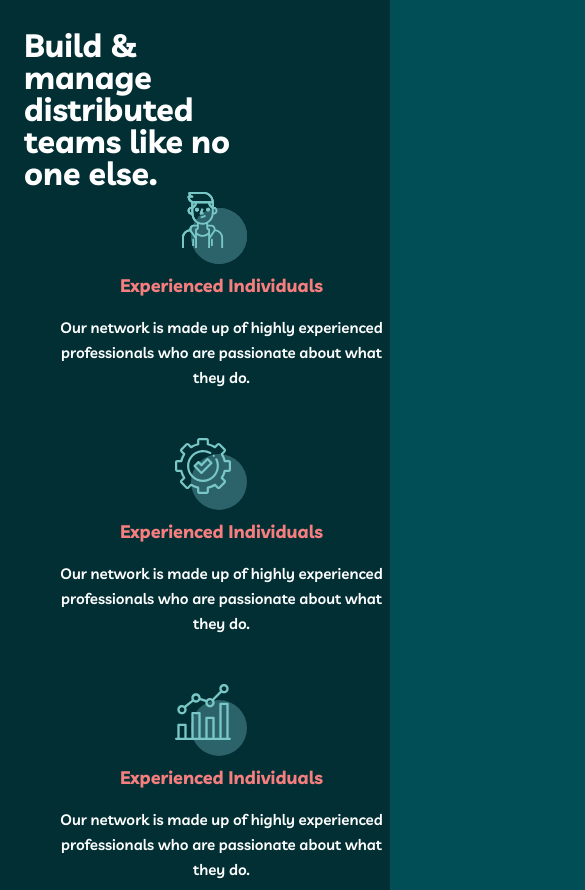
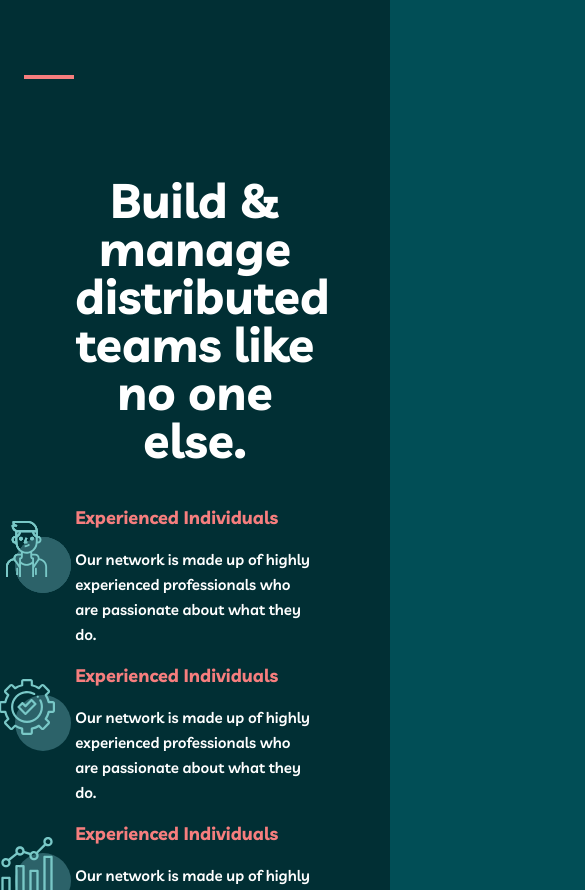
Before and after one commit to Mirismoil/2-month-site-myteam, a plain HTML site: page index.html in a window 390 px wide. Shown: the part 1110-2000 px from the top of the page, 585 px wide, since content can reach past the window. Drawn offline with Linux system fonts and the light colour scheme.

Commit message:
sectin commit

```diff
--- a/index.html
+++ b/index.html
@@ -170,9 +170,9 @@
           </div>
         </div>
       </section>
-      <section class="ready-section">
+      <!-- <section class="ready-section">
         <div class="container">
-          <div class="deliv">
+          <div class="box-ready">
             <h2>
               Ready to get started?
             </h2>
@@ -181,11 +181,11 @@
             </a>
           </div>
         </div>
-      </section>
+      </section> -->
     </main>
     <!-- Site Main End  -->
     <!-- Site Footer Start  -->
-    <footer class="site-footer">
+    <!-- <footer class="site-footer">
       <div class="wrapper-ready">
         <div class="container">
           <div class="footer-inner footer">
@@ -194,7 +194,7 @@
         </div>
       </div>
     </div>
-    </footer>
+    </footer> -->
     <!-- Site Footer End  -->
   </body>
 </html>
--- a/scss/_general.scss
+++ b/scss/_general.scss
@@ -5,7 +5,8 @@ body{
     margin: 0;
     padding: 0;
     background-color: #014e56;
-    font-family: "Livvic", sans-serif;;
+    font-family: "Livvic", sans-serif;
+
 }
 
 img{
--- a/scss/blocks/_blocks.scss
+++ b/scss/blocks/_blocks.scss
@@ -3,6 +3,6 @@
 @import "header";
 @import "hero";
 @import "her-build";
-@import "deliv";
-@import"box-readt";
+@import "start";
+@import"box-ready";
 @import "footer";
--- a/scss/blocks/_box-ready.scss
+++ b/scss/blocks/_box-ready.scss
@@ -1,10 +1,5 @@
-.wrapper-ready{
-
-background: #F67E7E;
-}
 
 .box-ready{
-    margin-top: 151px;
     display: flex;
     align-items: center;
     justify-content: space-between;
--- a/scss/blocks/_container.scss
+++ b/scss/blocks/_container.scss
@@ -1,4 +1,5 @@
 .container{
+    width: 100%;
     margin: 0 auto;
     padding: 0 20px;
     max-width: 1200px;
--- a/scss/blocks/_her-build.scss
+++ b/scss/blocks/_her-build.scss
@@ -89,117 +89,25 @@
   color: #ffffff;
 }
 
-@media only screen and (max-width: 1000px) {
-  .hero {
+
+
+@media only screen and (max-width:972px) {
+  .her-build{
     flex-direction: column;
+    justify-content: center;
     text-align: center;
+    width: 70%;
+    margin: 0 auto;
   }
-.container{
-  padding:100px 98px 100px 64px;
-}
-  .hero-wrapper {
-    margin-bottom: 24px;
-  }
-  .hero-section__text {
-    width: 457px;
-  }
-  .hero-section__text > p {
-    font-size: 15px;
-    line-height: 28px;
-  }
-  .hero-section__text > span {
-    display: none;
-  }
-  .hero-wrapper1 {
-    margin-bottom: 1px;
-  }
-  .her-build {
-    display: flex;
-    flex-direction: column;
-    align-items: start;
-  }
-  .hero-wrapper1 > h2 {
-    font-weight: 700;
-    font-size: 32px;
-    line-height: 32px;
-  }
-  .hero-section__text > p {
-    line-height: 25px;
-  }
-  .wrapper-build__text {
-    width: 478px;
+  .hero-wrapper1{
+    margin-bottom: 0;
+    width: 100%;
   }
   .hero-section__text2{
-    padding-left: 73px;
+    text-align: start;
+    justify-content: center;
+  }
+  .wrapper-build__text{
+    width: 100%;
   }
 }
-
-@media only screen and (max-width: 870px) {
-  .hero-wrapper {
-    width: 501px;
-  }
-  .hero-section__text {
-    width: 327px;
-  }
-  .container{
-    padding:100px 98px 100px 26px;
-  }
-    .hero-wrapper1{
-      width: 240px;
-      margin-bottom: 56px;
-    }
-    .hero-section__title1{
-      margin-bottom: 128px;
-      text-align: center;
-    }
-    .hero-section__title1:nth-child(1) {
-      position: relative;
-    }
-    .hero-section__text2{
-      padding-left: 34px;
-    }
-    .hero-section__title1:nth-child(1) ::before {
-      content: " ";
-      width: 72px;
-      height: 72px;
-      top: -80px;
-      left: 117px;
-      position: absolute;
-      background-image: url("../../images/befor1.svg");
-      background-repeat: no-repeat;
-      vertical-align: middle;
-    }
-    .hero-section__title1:nth-child(2) {
-      position: relative;
-    }
-    .hero-section__title1:nth-child(2)::before {
-      content: " ";
-      width: 72px;
-      height: 72px;
-      top: -80px;
-      left: 117px;
-      position: absolute;
-      background-image: url("../../images/befor2.svg");
-      background-repeat: no-repeat;
-      vertical-align: middle;
-    }
-    .hero-section__title1:nth-child(3) {
-      position: relative;
-    }
-    .hero-section__title1:nth-child(3)::before {
-      position: absolute;
-      width: 72px;
-      height: 72px;
-      content: " ";
-      background-size: 100%;
-      top: -80px;
-      left: 117px;
-      background-image: url("../../images/befor3.svg");
-      background-repeat: no-repeat;
-      vertical-align: middle;
-    }
-    .wrapper-build__text{
-      width: 327px;
-      text-align: center;
-    }
-}
--- a/scss/blocks/_hero.scss
+++ b/scss/blocks/_hero.scss
@@ -34,39 +34,20 @@
   color: #ffffff;
 }
 
-@media only screen and (max-width: 1090px) {
-  .hero {
-    align-items: center;
+
+@media only screen and (max-width:803px){
+  .hero{
+    flex-direction: column;
+    justify-content: center;
+    text-align: center;
   }
 }
 
-@media only screen and (max-width: 1000px) {
-  .hero {
-    flex-direction: column;
-    text-align: center;
+@media only screen and (max-width:635px){
+  .hero-wrapper{
+    width: 100%;
   }
-
-  .hero-wrapper{
-    margin-bottom: 24px;
-  }
-  .hero-section__text {
-    width: 457px;
- }
-  .hero-section__text > p {
-    font-size: 15px;
-    line-height: 28px;
-  }
-  .hero-section__text > span {
-    display: none;
+  .hero-section__text{
+    width: 100%;
   }
 }
-
-@media only screen and (max-width: 870px) {
-  .hero-wrapper{
-   width: 501px;
-  }
-  .hero-section__text{
-    width: 327px;
-  }
-
-}
--- a/scss/blocks/_start.scss
+++ b/scss/blocks/_start.scss
@@ -1,5 +1,5 @@
 .deliv-section-top {
-  margin: 140px 254px 0 125px;
+  margin: 0px 51px;
   width: 932px;
 }
 .deliv-section-top > h2 {
@@ -58,44 +58,8 @@
   color: #ffffff;
 }
 
-@media only screen and (max-width: 1000px) {
-  .deliv-section-top {
-    width: 669px;
-    margin-left: 53px;
-  }
-  .hero-wrapper {
-    width: 501px;
-  }
-  .hero-section__text {
-    width: 216px;
-  }
-  .deliv-section__List {
-    margin-left: 160px;
-    display: flex;
-    align-items: center;
-    flex-wrap: wrap;
-  }
-  .deliv-section__title {
-    margin-bottom: 48px;
-  }
-}
-
-@media only screen and (max-width: 870px) {
-  .deliv-section-top {
-    margin-left: 8993px;
-    width: 327px;
-  }
-  .container {
-    padding: 0 24px;
-  }
-  .section-title__text {
-    width: 327px;
-    font-size: 15px;
-    line-height: 25px;
-  }
-}
 .box-ready>h2{
-  width: 336px;
+  // width: 336px;
   font-style: normal;
   font-weight: 700;
   font-size: 32px;
@@ -103,5 +67,45 @@
   color: #012f34;
 }
 .ready-section {
+  padding: 48px 0px;
   background-color: #f67e7e;
 }
+@media only screen and (max-width:1180px) {
+  .deliv-section, .deliv-section-top, .section-title__text{
+    width: 100%;
+  }
+  .deliv-section-top{
+    margin: 0;
+  }
+}
+@media only screen and (max-width:940px){
+  .deliv-section{
+    display: flex;
+    flex-direction: column;
+  }
+  .deliv-section__List{
+    flex-direction: column;
+
+  }
+  .section-title__text{
+    width: 65%;
+    margin: 0 auto;
+    text-align: center;
+  }
+  .section-title__img{
+    display: block;
+    margin: 0 auto;
+  }
+}
+@media only screen and (max-width:585px){
+
+  .section-title__text{
+    width: 100%;
+    margin: 0 auto;
+    text-align: center;
+  }
+  .section-title__img{
+    display: block;
+    margin: 0 auto;
+  }
+}
```
Also changed, not shown: css/main.css, 1 other file.
